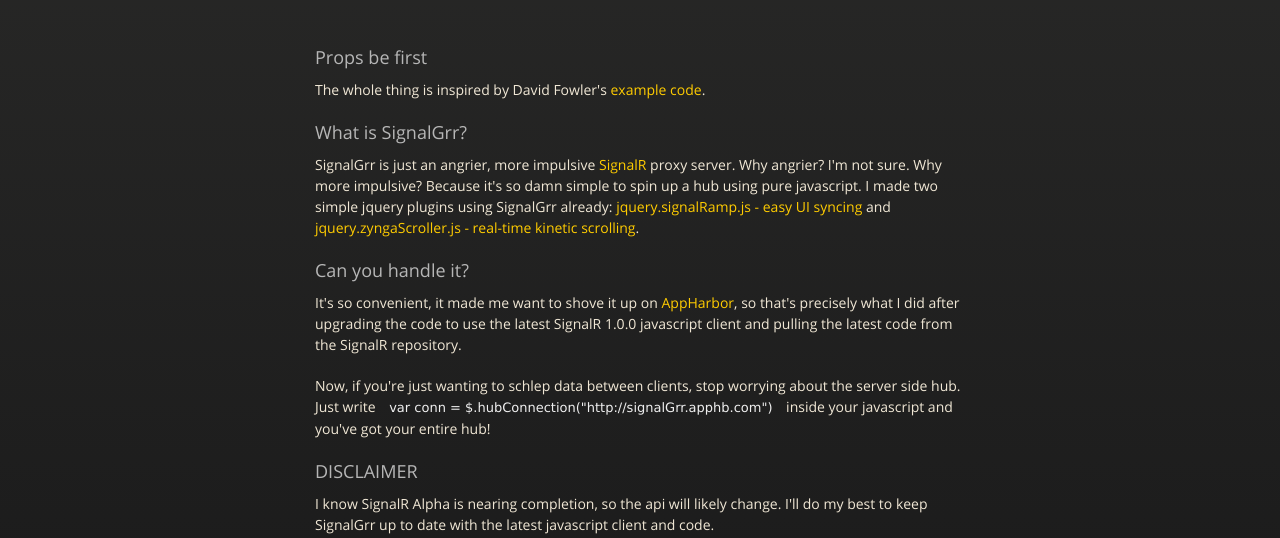
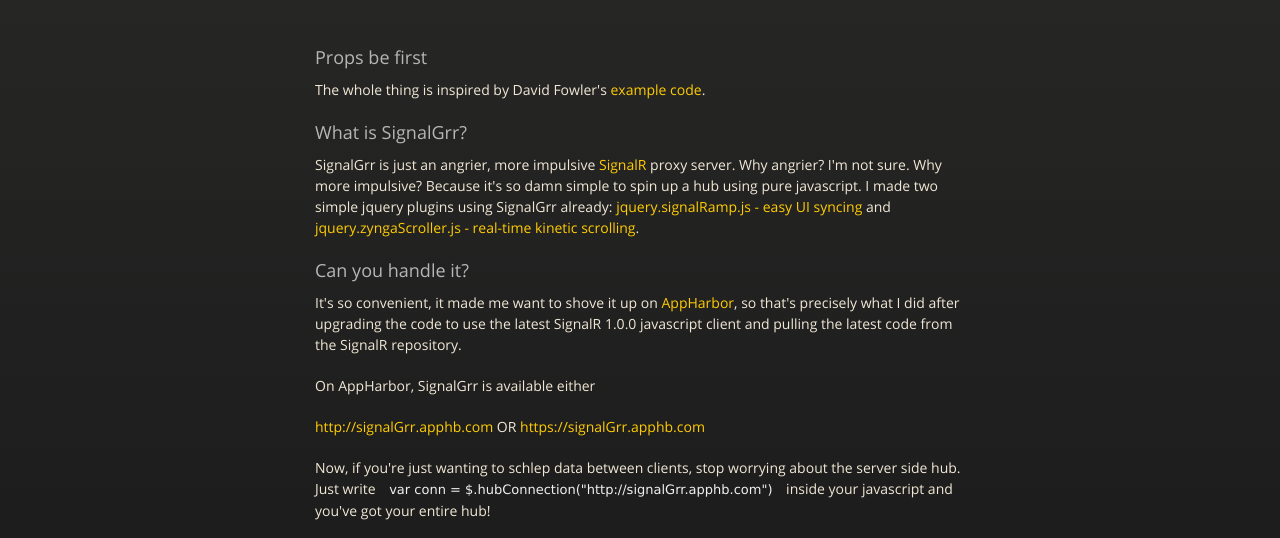
Before and after one commit to TimHeckel/SignalGrr, a plain HTML site: page index.html in a window 1280 px wide. Shown: the part 226-764 px from the top of the page. Drawn offline with nearby package versions, Linux system fonts and the light colour scheme.

Commit message:
Create gh-pages branch via GitHub

```diff
--- a/index.html
+++ b/index.html
@@ -50,6 +50,12 @@
 
 <p>It's so convenient, it made me want to shove it up on <a href="http://appharbor.com">AppHarbor</a>, so that's precisely what I did after upgrading the code to use the latest SignalR 1.0.0 javascript client and pulling the latest code from the SignalR repository.</p>
 
+<p>On AppHarbor, SignalGrr is available either</p>
+
+<p><a href="http://signalGrr.apphb.com">http://signalGrr.apphb.com</a>
+OR
+<a href="https://signalGrr.apphb.com">https://signalGrr.apphb.com</a></p>
+
 <p>Now, if you're just wanting to schlep data between clients, stop worrying about the server side hub. Just write <code>var conn = $.hubConnection("http://signalGrr.apphb.com")</code> inside your javascript and you've got your entire hub!</p>
 
 <h3>DISCLAIMER</h3>
```
Also changed, not shown: params.json (+1 -1 lines).
